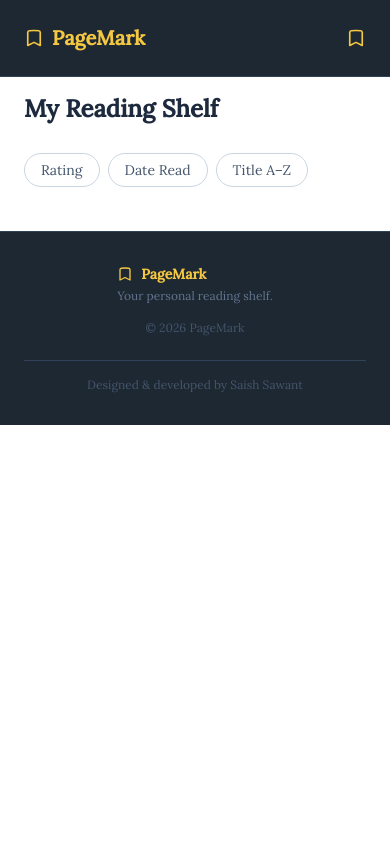
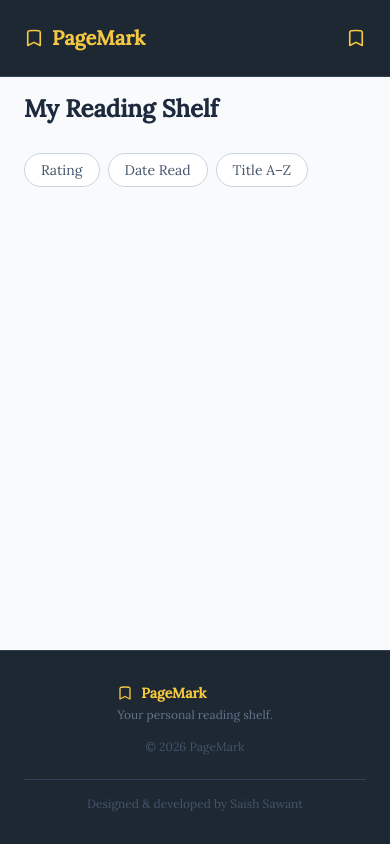
Before and after one commit to SaishSawant21/Pagemark, a Node server app: page / in a window 390 px wide. Run offline with Node 20, Linux system fonts and the light colour scheme; data that the repository does not hold is empty; style sheets or scripts are compiled from the project's sources.

Commit message:
Fix the responsiveness of page.

```diff
--- a/views/partials/footer.ejs
+++ b/views/partials/footer.ejs
@@ -1,3 +1,4 @@
+</main>
 <footer class="bg-[#1E2832] border-t border-slate-700 mt-auto">
   <div class="max-w-7xl mx-auto px-6 py-8">
     <div class="flex flex-col sm:flex-row justify-between items-center gap-4">
@@ -5,8 +6,8 @@
       <!-- Logo & tagline -->
       <div>
         <div class="flex items-center gap-2">
-          <svg xmlns="http://www.w3.org/2000/svg" fill="none" viewBox="0 0 24 24"
-            stroke="currentColor" stroke-width="2" class="w-4 h-4 text-[#F5C842]">
+          <svg xmlns="http://www.w3.org/2000/svg" fill="none" viewBox="0 0 24 24" stroke="currentColor" stroke-width="2"
+            class="w-4 h-4 text-[#F5C842]">
             <path stroke-linecap="round" stroke-linejoin="round"
               d="M17.593 3.322c1.1.128 1.907 1.077 1.907 2.185V21L12 17.25 4.5 21V5.507c0-1.108.806-2.057 1.907-2.185a48.507 48.507 0 0 1 11.186 0z" />
           </svg>
--- a/views/partials/header.ejs
+++ b/views/partials/header.ejs
@@ -13,7 +13,8 @@
 		rel="stylesheet">
 </head>
 
-<body>
+<body class="min-h-screen flex flex-col bg-slate-50">
+	<main class="flex-1">
 		<header class="bg-[#1E2832] border-b border-slate-700">
 			<nav aria-label="Global" class="mx-auto flex max-w-7xl items-center justify-between p-6 lg:px-8">
 
@@ -55,8 +56,8 @@
 							<!-- Other pages — show Back -->
 							<a href="javascript:history.back()"
 								class="inline-flex items-center gap-2 rounded-md border border-slate-600 px-4 py-2 text-sm font-semibold text-slate-300 hover:bg-slate-700 hover:text-white transition">
-							<svg xmlns="http://www.w3.org/2000/svg" fill="none" viewBox="0 0 24 24"
-								stroke="currentColor" stroke-width="2" class="w-4 h-4">
+								<svg xmlns="http://www.w3.org/2000/svg" fill="none" viewBox="0 0 24 24" stroke="currentColor"
+									stroke-width="2" class="w-4 h-4">
 									<path stroke-linecap="round" stroke-linejoin="round" d="M15.75 19.5L8.25 12l7.5-7.5" />
 								</svg>
 								Back
```
Lines whose indentation alone changed are shown as unchanged.
